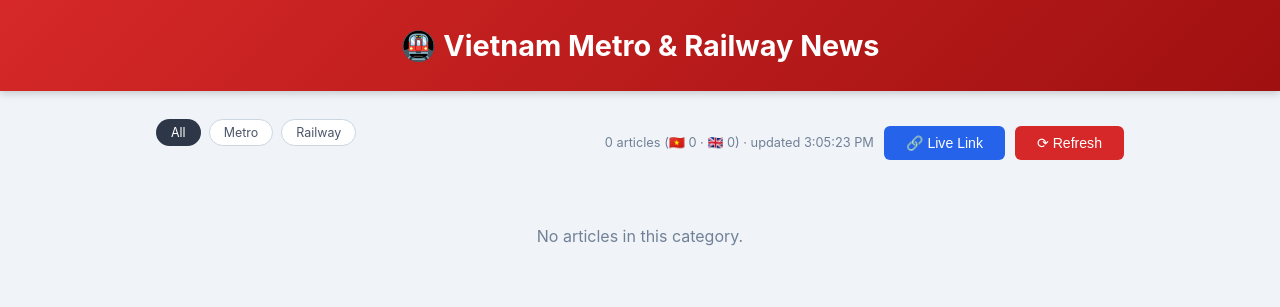
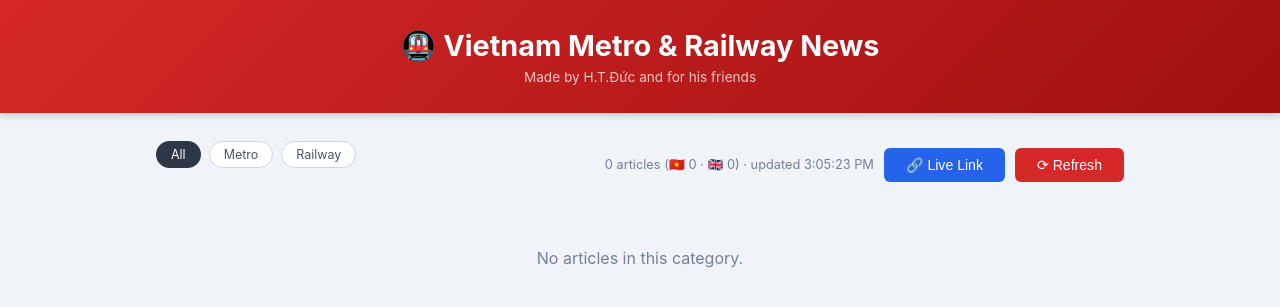
Before and after one commit to duchoang87/vietnam-metro-news, a Flask app: page / in a window 1280 px wide. Shown: the top 307 px of the page. Run offline with Flask 3, Linux system fonts and the light colour scheme; data that the repository does not hold is empty.

Commit message:
Add author credit below main heading
Co-Authored-By: Claude Sonnet 4.6 <noreply@anthropic.com>

```diff
--- a/templates/index.html
+++ b/templates/index.html
@@ -262,6 +262,7 @@
 
 <header>
   <h1>🚇 Vietnam Metro &amp; Railway News</h1>
+  <p style="margin-top:6px; font-size:0.85rem; opacity:0.75;">Made by H.T.Đức and for his friends</p>
 </header>
 
 <main>
```
